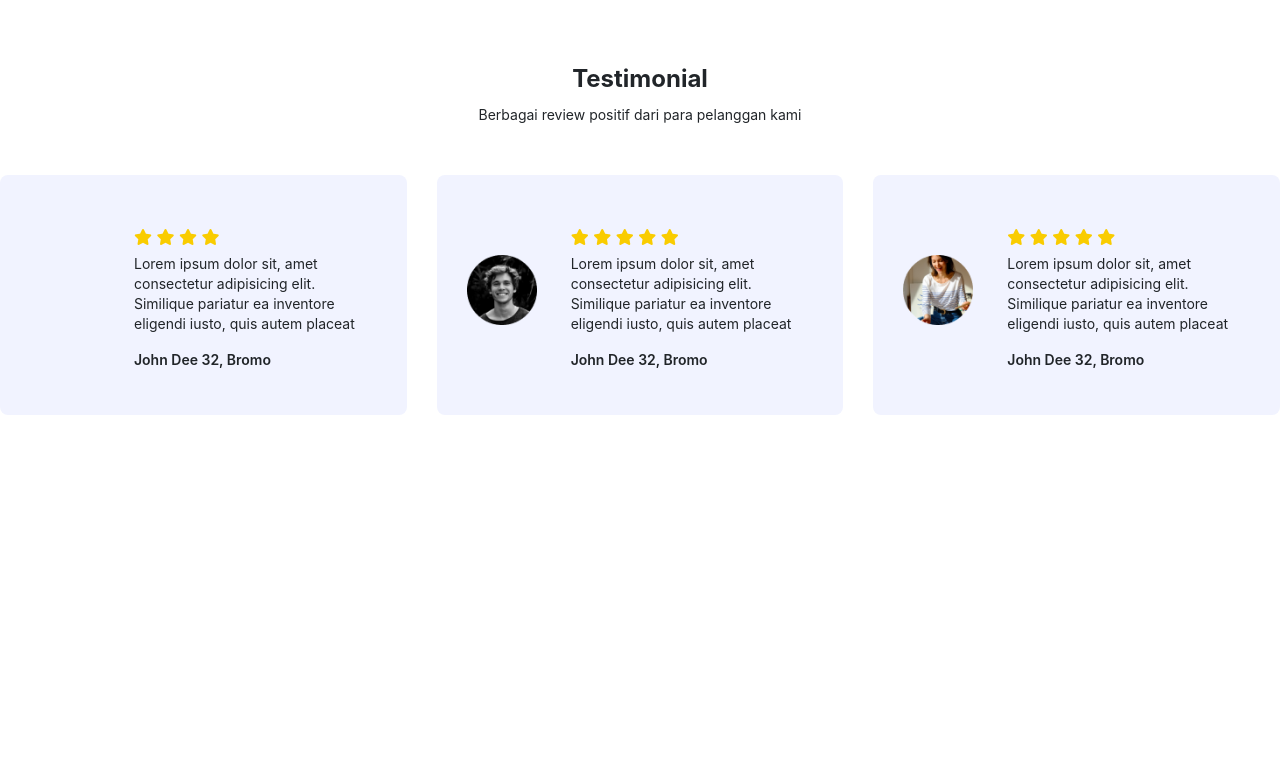
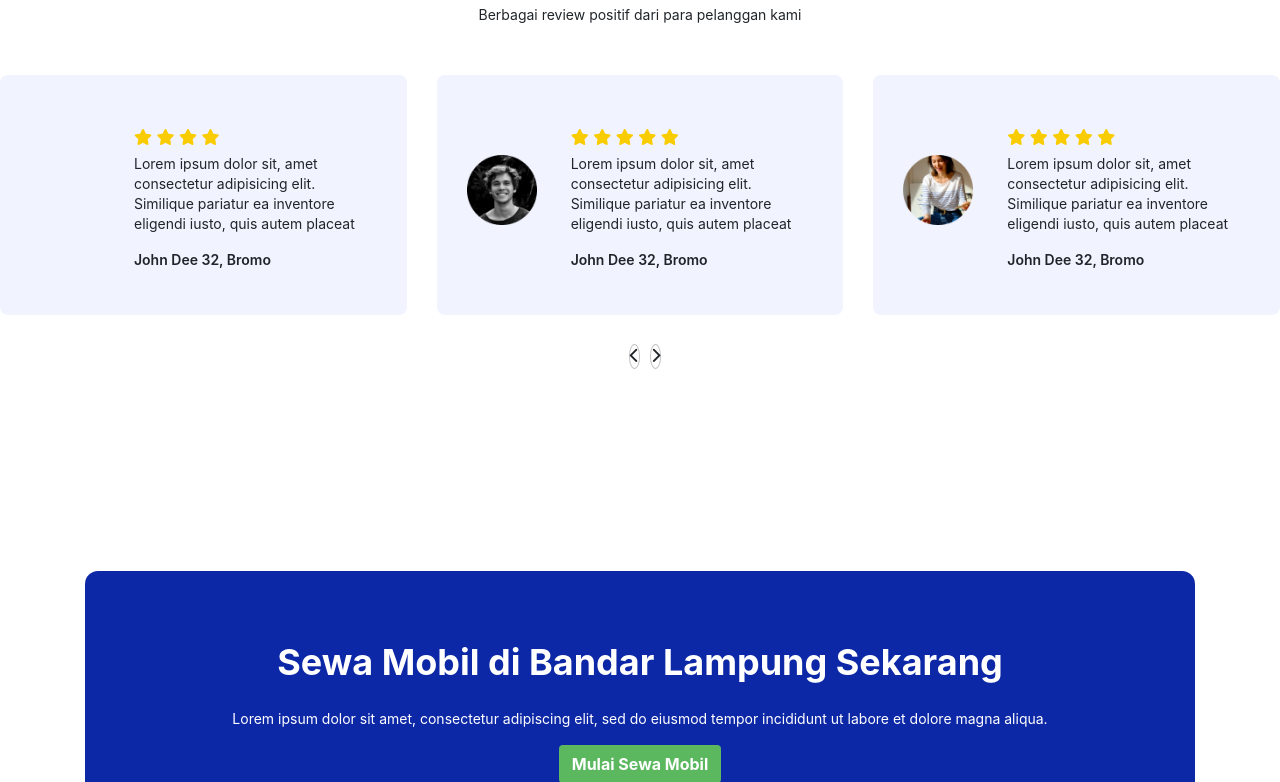
Before and after one commit to qurrotaainida/challenge-01, a plain HTML site: page index.html in a window 1280 px wide. Shown: the part 2018-2800 px from the top of the page. Before the commit the page ends 2433 px from the top, so only its background shows below. Drawn offline with nearby package versions, Linux system fonts and the light colour scheme.

Commit message:
jumbotron section

```diff
--- a/index.html
+++ b/index.html
@@ -1,5 +1,6 @@
 <!DOCTYPE html>
 <html lang="en">
+
 <head>
     <meta charset="UTF-8">
     <meta http-equiv="X-UA-Compatible" content="IE=edge">
@@ -11,6 +12,8 @@
 
     <link rel="stylesheet" href="style.css">
 </head>
+
+<body>
 
     <!--Header-->
     <header id="header">
@@ -41,7 +44,8 @@
                 <div class="row justify-content-between align-items-center">
                     <div class="car-description col-12 col-lg-6">
                         <h1 class="car-title">Sewa & Rental Mobil Terbaik di kawasan Bandar Lampung</h1>
-            <p>Selamat datang di Binar Car Rental. Kami menyediakan mobil kualitas terbaik dengan harga terjangkau.
+                        <p>Selamat datang di Binar Car Rental. Kami menyediakan mobil kualitas terbaik dengan harga
+                            terjangkau.
                             Selalu siap melayani kebutuhanmu untuk sewa mobil selama 24 jam.</p>
                         <button class="btn">Register</button>
                     </div>
@@ -60,8 +64,10 @@
                 <div class="row align-items-center">
                     <div class="best-car col-12 col-lg-6 order-lg-2">
                         <h2>Best Car Rental for any kind of trip in Bandar Lampung!</h2>
-              <p>Sewa mobil di Bandar Lampung bersama Binar Car Rental jaminan harga lebih murah dibandingkan yang lain,
-                kondisi mobil baru, serta kualitas pelayanan terbaik untuk perjalanan wisata, bisnis, wedding, meeting,
+                        <p>Sewa mobil di Bandar Lampung bersama Binar Car Rental jaminan harga lebih murah dibandingkan
+                            yang lain,
+                            kondisi mobil baru, serta kualitas pelayanan terbaik untuk perjalanan wisata, bisnis,
+                            wedding, meeting,
                             dll.</p>
                         <ul>
                             <li>Sewa Mobil Dengan Supir di Bali 12 Jam</li>
@@ -93,7 +99,8 @@
                                 <div class="card-body">
                                     <img class="icon" src="icon/icon_like.png">
                                     <h5 class="card-title">Mobil Lengkap</h5>
-                    <p class="card-text">Tersedia banyak pilihan mobil, kondisi masih baru, bersih dan terawat.</p>
+                                    <p class="card-text">Tersedia banyak pilihan mobil, kondisi masih baru, bersih dan
+                                        terawat.</p>
                                 </div>
                             </div>
                         </div>
@@ -102,7 +109,8 @@
                                 <div class="card-body">
                                     <img class="icon" src="icon/icon_price.png" alt="...">
                                     <h5 class="card-title">Harga Murah</h5>
-                    <p class="card-text">Harga murah dan bersaing, bisa bandingkan harga kami dengan rental mobil lain</p>
+                                    <p class="card-text">Harga murah dan bersaing, bisa bandingkan harga kami dengan
+                                        rental mobil lain</p>
                                 </div>
                             </div>
                         </div>
@@ -111,7 +119,8 @@
                                 <div class="card-body">
                                     <img class="icon" src="icon/icon_24jam.png" alt="...">
                                     <h5 class="card-title">Layanan 24 Jam</h5>
-                    <p class="card-text">Siap melayani kebutuhan Anda selama 24 jam nonstop. Kami juga tersedia di akhir
+                                    <p class="card-text">Siap melayani kebutuhan Anda selama 24 jam nonstop. Kami juga
+                                        tersedia di akhir
                                         minggu
                                 </div>
                             </div>
@@ -121,7 +130,8 @@
                                 <div class="card-body">
                                     <img class="icon" src="icon/icon_professional.png" alt="...">
                                     <h5 class="card-title">Sopir Profesional</h5>
-                    <p class="card-text">Sopir yang profesional, berpengalaman, jujur, ramah dan selalu tepat waktu
+                                    <p class="card-text">Sopir yang profesional, berpengalaman, jujur, ramah dan selalu
+                                        tepat waktu
                                 </div>
                             </div>
                         </div>
@@ -160,7 +170,8 @@
                                                 <i class="fa-solid fa-star"></i>
                                                 <i class="fa-solid fa-star"></i>
                                                 <i class="fa-solid fa-star"></i>
-                                            <p>Lorem ipsum dolor sit, amet consectetur adipisicing elit. Similique pariatur ea inventore eligendi iusto, quis autem placeat</p>
+                                                <p>Lorem ipsum dolor sit, amet consectetur adipisicing elit. Similique
+                                                    pariatur ea inventore eligendi iusto, quis autem placeat</p>
                                                 <h2>John Dee 32, Bromo</h2>
                                             </div>
                                         </div>
@@ -176,7 +187,8 @@
                                                 <i class="fa-solid fa-star"></i>
                                                 <i class="fa-solid fa-star"></i>
                                                 <i class="fa-solid fa-star"></i>
-                                            <p>Lorem ipsum dolor sit, amet consectetur adipisicing elit. Similique pariatur ea inventore eligendi iusto, quis autem placeat</p>
+                                                <p>Lorem ipsum dolor sit, amet consectetur adipisicing elit. Similique
+                                                    pariatur ea inventore eligendi iusto, quis autem placeat</p>
                                                 <h2>John Dee 32, Bromo</h2>
                                             </div>
                                         </div>
@@ -192,7 +204,8 @@
                                                 <i class="fa-solid fa-star"></i>
                                                 <i class="fa-solid fa-star"></i>
                                                 <i class="fa-solid fa-star"></i>
-                                            <p>Lorem ipsum dolor sit, amet consectetur adipisicing elit. Similique pariatur ea inventore eligendi iusto, quis autem placeat</p>
+                                                <p>Lorem ipsum dolor sit, amet consectetur adipisicing elit. Similique
+                                                    pariatur ea inventore eligendi iusto, quis autem placeat</p>
                                                 <h2>John Dee 32, Bromo</h2>
                                             </div>
                                         </div>
@@ -206,10 +219,21 @@
         </section>
         <!-- End of Testimonial Section -->
 
-
+        <!-- Jumbotron Section -->
+        <section class="sewa__mobil" id="Footer">
+            <div class="container">
+                <div class="jumbotron">
+                    <h1>Sewa Mobil di Bandar Lampung Sekarang</h1>
+                    <p>Lorem ipsum dolor sit amet, consectetur adipiscing elit, sed do eiusmod tempor incididunt ut
+                        labore et dolore
+                        magna aliqua. </p>
+                    <button class="btn">Mulai Sewa Mobil</button>
+                </div>
+            </div>
+        </section>
+        <!-- End of Jumbotron Section -->
 
     </main>
-<body>
+</body>
 
-</body>
 </html>
--- a/style.css
+++ b/style.css
@@ -52,7 +52,7 @@ h2 {
     }
 }
 #best-car {
-    padding-top: 400px;
+    padding-top: 300px;
     padding-bottom: 200x;
 }
 
@@ -205,3 +205,30 @@ li {
 .fa-solid{
     color: #F9CC00;
 }
+
+.jumbotron {
+    text-align: center;
+    background-color: #0D28A6;
+    border-radius: 13px;
+}
+
+.jumbotron h1 {
+    font-size: 36px;
+    font-weight: 700;
+    line-height: 54px;
+    color: #fff;
+}
+
+.jumbotron p {
+    margin-top: 20px;
+    font-size: 14px;
+    line-height: 20px;
+    color: #fff;
+}
+
+.jumbotron .btn-success {
+    margin-top: 25px;
+    font-size: 14px;
+    line-height: 20px;
+    font-weight: 700;
+}
```
Lines whose indentation alone changed are shown as unchanged.
